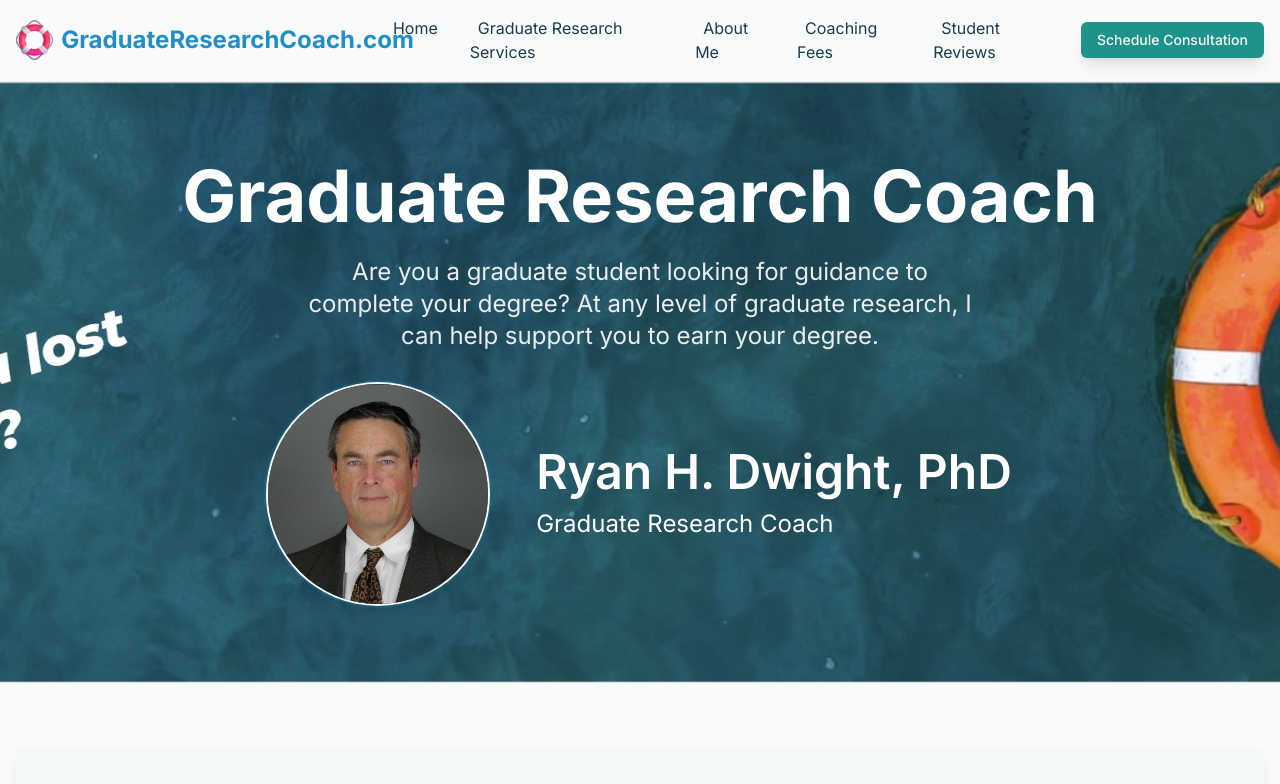
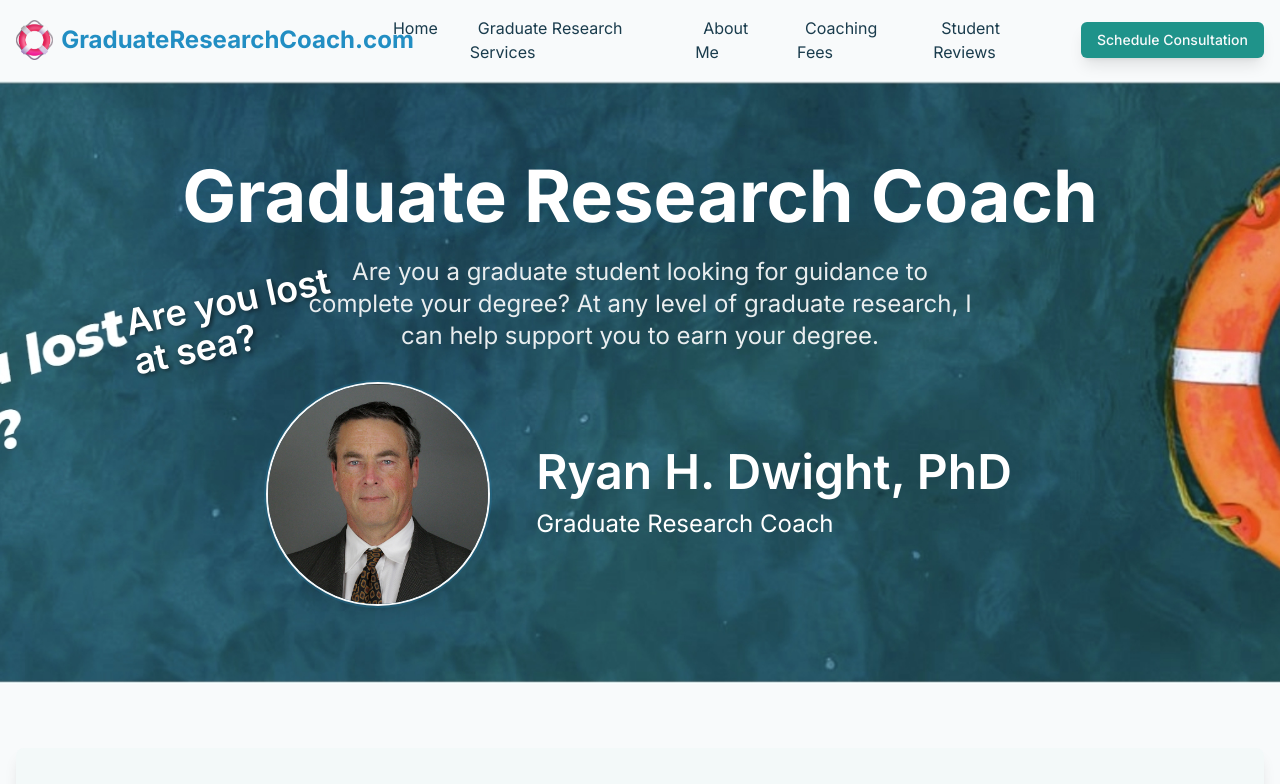
Before and after one commit to lame-o/dads-website, a Next.js app: page / in a window 1280 px wide. Shown: the top 784 px of the page. Built offline with nearby package versions, Linux system fonts and the light colour scheme.

Commit message:
fixing hero

```diff
--- a/app/page.tsx
+++ b/app/page.tsx
@@ -34,6 +34,9 @@ export default function Home() {
           quality={100}
           priority
         />
+        <div className="absolute left-[10%] top-1/3 transform -rotate-12 text-white text-3xl md:text-4xl font-semibold" style={{ textShadow: '2px 2px 4px rgba(0,0,0,0.5)' }}>
+          Are you lost<br />at sea?
+        </div>
         <div className="max-w-6xl mx-auto px-4 relative z-10">
           <h1 className="hero-title text-5xl md:text-7xl">Graduate Research Coach</h1>
           <p className="hero-description mx-auto text-center text-xl md:text-2xl max-w-4xl">
```
